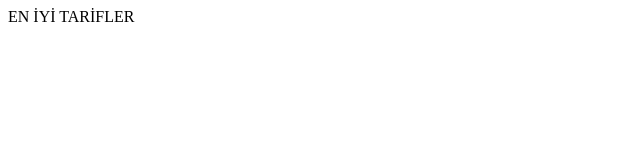
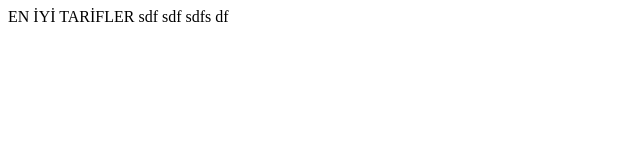
Before and after one commit to apocalyepse/btk-akademi5, a plain HTML site: page index.html in a window 1280 px wide. Shown: the whole page, without its empty margins (0-640 px from the left). Drawn offline with Linux system fonts and the light colour scheme.

Commit message:
Update index.html

```diff
--- a/index.html
+++ b/index.html
@@ -6,6 +6,10 @@
 <body>
 
  EN İYİ TARİFLER
+sdf
+	sdf
+	sdfs
+	df
 
 </body>
 </html>
```
